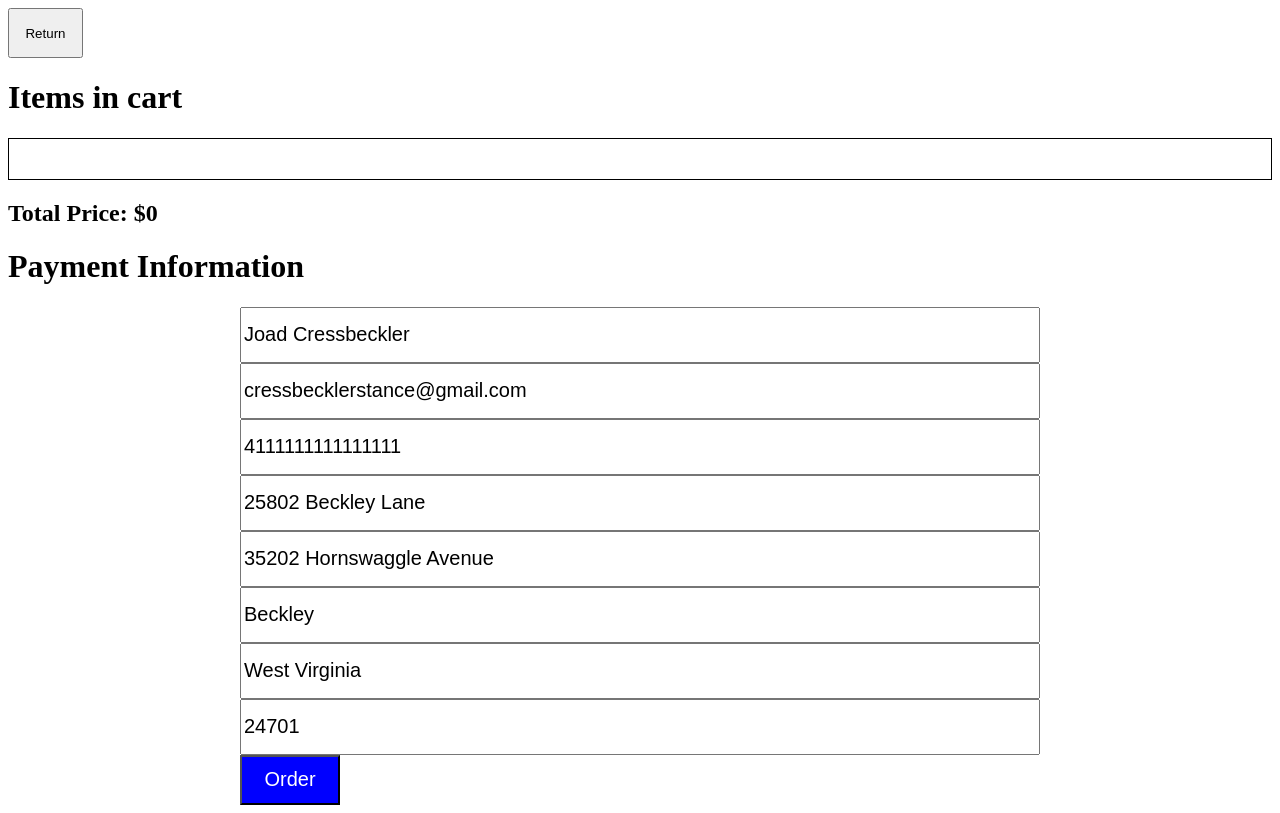
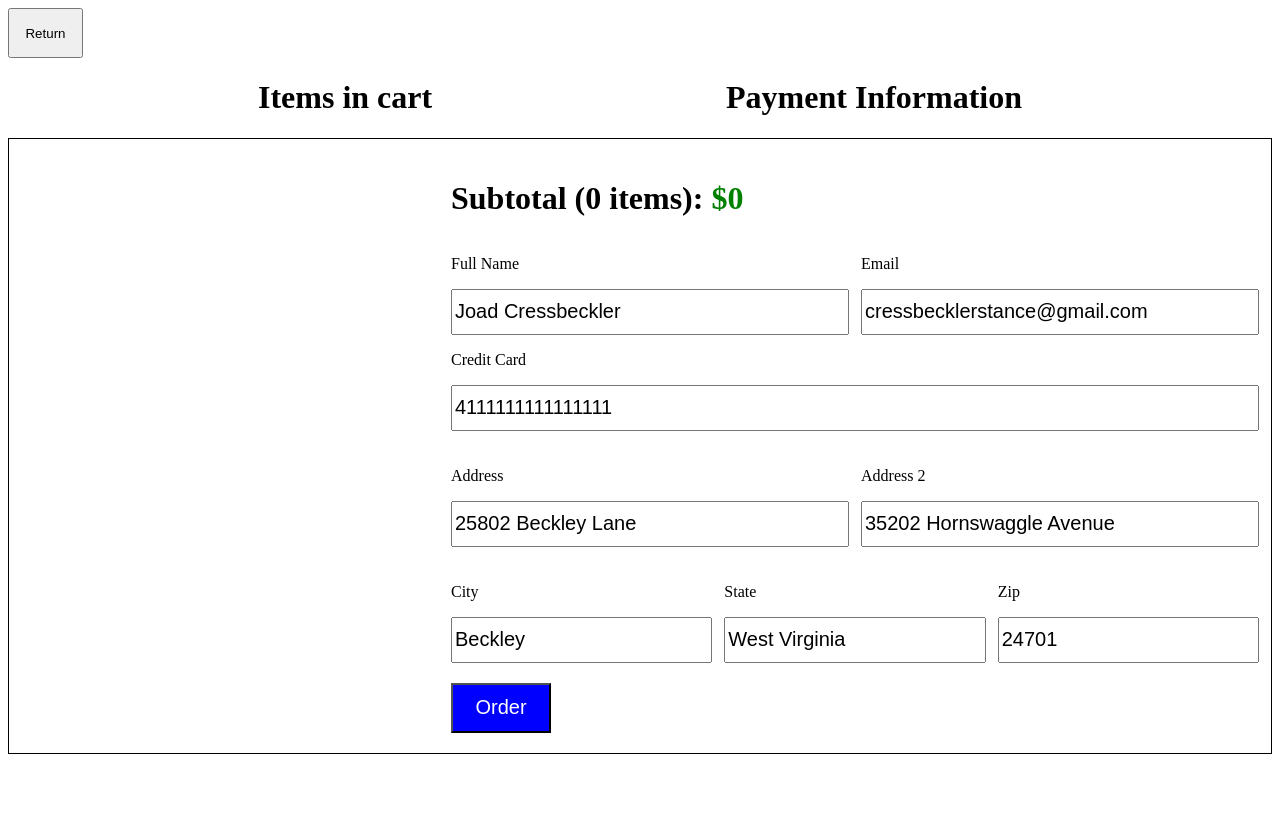
Before and after one commit to jacokyle01/coms319-hw02, a React (Create React App) app in the folder assignment02/: page / in a window 1280 px wide. Both pictures are taken after a click on the button "Checkout". Built offline with nearby package versions, Linux system fonts and the light colour scheme.

Commit message:
Added styling + total price to confirmation view

```diff
--- a/assignment02/src/App.js
+++ b/assignment02/src/App.js
@@ -54,7 +54,7 @@ const App = () => {
 				{filteredProducts.map((product) => (
 					<div className="visible-product">
 						<h1>{product.title}</h1>
-						<img alt="Product" src={product.images[0]} />
+						<img className="product-img" alt="Product" src={product.images[0]} />
 						<div className="product-info">
 							<p>{product.description}</p>
 							<h2>${product.price}</h2>
@@ -97,62 +97,93 @@ const App = () => {
 		  setDataF(data);
 		  setView("confirm");
 		};
+
 		return (
 		  <div>
 			<form
 			  onSubmit={handleSubmit(onSubmit)}
 			  style={{ width: "800px", margin: "0 auto" }}
 			>
+			  <div style={{ marginBottom: "20px" }}>
+				<div style={{ display: "flex", marginBottom: "10px" }}>
+				  <div style={{ marginRight: "20px", flex: 1 }}>
+					<p>Full Name</p>
 					<input
 					  {...register("fullName", { required: true })}
 					  placeholder="Full Name"
-						style={{ width: "792px", height: "50px", fontSize: 20 }}
+					  style={{ width: "100%", height: "40px", fontSize: 20 }}
 					/>
 					{errors.fullName && <p>Full Name is required.</p>}
+				  </div>
+				  <div style={{ flex: 1 }}>
+					<p>Email</p>
 					<input
 					  {...register("email", { required: true, pattern: /^\S+@\S+$/i })}
 					  placeholder="Email"
-						style={{ width: "792px", height: "50px", fontSize: 20 }}
+					  style={{ width: "100%", height: "40px", fontSize: 20 }}
 					/>
 					{errors.email && <p>Email is required.</p>}
+				  </div>
+				</div>
+				<p>Credit Card</p>
 				<input
 				  {...register("creditCard", {
 					required: true,
 					pattern: /^[0-9]{16}$/,
 				  })}
 				  placeholder="Credit Card"
-						style={{ width: "792px", height: "50px", fontSize: 20 }}
+				  style={{ width: "100%", height: "40px", fontSize: 20 }}
 				/>
 				{errors.creditCard && <p>Please enter a valid credit card number.</p>}
+			  </div>
+			  <div style={{ display: "flex", marginBottom: "20px" }}>
+				<div style={{ marginRight: "20px", flex: 1 }}>
+				  <p>Address</p>
 				  <input
 					{...register("address", { required: true })}
 					placeholder="Address"
-						style={{ width: "792px", height: "50px", fontSize: 20 }}
+					style={{ width: "100%", height: "40px", fontSize: 20 }}
 				  />
 				  {errors.address && <p>Address is required.</p>}
+				</div>
+				<div style={{ flex: 1 }}>
+				  <p>Address 2</p>
 				  <input
 					{...register("address2")}
 					placeholder="Address 2"
-						style={{ width: "792px", height: "50px", fontSize: 20 }}
+					style={{ width: "100%", height: "40px", fontSize: 20 }}
 				  />
+				</div>
+			  </div>
+			  <div style={{ display: "flex", marginBottom: "20px" }}>
+				<div style={{ marginRight: "20px", flex: 1 }}>
+				  <p>City</p>
 				  <input
 					{...register("city", { required: true })}
 					placeholder="City"
-						style={{ width: "792px", height: "50px", fontSize: 20 }}
+					style={{ width: "100%", height: "40px", fontSize: 20 }}
 				  />
 				  {errors.city && <p>City is required.</p>}
+				</div>
+				<div style={{ marginRight: "20px", flex: 1 }}>
+				  <p>State</p>
 				  <input
 					{...register("state", { required: true })}
 					placeholder="State"
-						style={{ width: "792px", height: "50px", fontSize: 20 }}
+					style={{ width: "100%", height: "40px", fontSize: 20 }}
 				  />
 				  {errors.state && <p>State is required.</p>}
+				</div>
+				<div style={{ flex: 1 }}>
+				  <p>Zip</p>
 				  <input
 					{...register("zip", { required: true, pattern: /^[0-9]{5}$/ })}
 					placeholder="Zip"
-						style={{ width: "792px", height: "50px", fontSize: 20 }}
+					style={{ width: "100%", height: "40px", fontSize: 20 }}
 				  />
 				  {errors.zip && <p>Please enter a valid zip code.</p>}
+				</div>
+			  </div>
 			  <button
 				type="submit"
 				style={{
@@ -179,22 +210,26 @@ const App = () => {
 		const totalPrice = cart.reduce((total, product) => {
 			return total + product.quantity * product.price;
 		}, 0);
+		const totalItems = cart.reduce((total, product) => {
+			return total + product.quantity;
+		}, 0);
 
 		return (
 			<>
 				<div id="cart-wrap">
+					<div style={{flex: 1}}>
 					{cart.map((product) => (
 						<div key={product.id} className="cart-product">
 							<div id="cart-image">
-								<img alt="Product" src={product.images[0]} />
+								<img className="cart-pic" alt="Product" src={product.images[0]} />
 							</div>
-							<div style={{ flex: "1" }}>
+							<div style={{ flex: "1", marginLeft:"20px", textAlign:"center"}}>
 								<h2>{product.title}</h2>
 								<p>Quantity: {product.quantity}</p>
-								<td style={{ textAlign: "right" }}>
-									Price: ${product.price * product.quantity}
+							</div>
+								<td style={{ float: "right"}}>
+									<h1 style={{ color: 'green', fontWeight: 'bold' }}>${product.price * product.quantity}</h1>
 								</td>
-							</div>
 						</div>
 					))}
 					{/* <div id="cart-price">
@@ -203,9 +238,9 @@ const App = () => {
 					</div> */}
 				</div>
 				<div id="payment-wrap">
-					<h2>Total Price: ${totalPrice}</h2>
-					<h1>Payment Information</h1>
+					<h1>Subtotal ({totalItems} items): <span style={{ color: "green" }}>${totalPrice}</span></h1>
 					{Payment()}
+					</div>
 				</div>
 			</>
 		);
@@ -220,9 +255,23 @@ const App = () => {
 					</button>
 				</header>
 				<main>
+					<div style={{ display: "flex", justifyContent: "space-between", marginLeft:"250px", marginRight:"250px" }}>
+						<div>
 							<h1>Items in cart</h1>
+						</div>
+						<div>
+							<h1>Payment Information</h1>
+						</div>
+					</div>
 					{renderCart()}
 				</main>
+				{/* <main>
+					<div style={{display:"flex"}}>
+						<h1>Items in cart</h1>
+						<h1 style={{float:"right"}}>Payment Information</h1>
+					</div>
+					{renderCart()}
+				</main> */}
 			</div>
 		);
 	};
@@ -234,10 +283,11 @@ const App = () => {
 					<input
 						id="searchbar"
 						placeholder="Type to search"
+						style={{width:"600px", height:"30px", fontSize:"20", alignSelf:"center", fontSize:'20px'}}
 						value={query}
 						onChange={updateQuery}
 					></input>
-					<button id="checkout" onClick={() => setView("cart")}>
+					<button style={{float: "right", width: "100px", height: "40px", fontSize: 20,background: "blue",color: "white",}} id="checkout" onClick={() => setView("cart")}>
 						{" "}
 						Checkout
 					</button>
@@ -261,6 +311,10 @@ const App = () => {
 	};
 
 	const confirmView = () => {
+		const cart = purchasedProducts();
+		const totalPrice = cart.reduce((total, product) => {
+			return total + product.quantity * product.price;
+		}, 0);
 		return (
 			<>
 				<div id="receipt">
@@ -281,11 +335,12 @@ const App = () => {
 								<tr key={index} className="receipt-line">
 									<td>{product.title}</td>
 									<td>{product.quantity}</td>
-									<td>{product.price}</td>
+									<td>${product.price}</td>
 								</tr>
 							))}
 						</tbody>
 					</table>
+					<p>Price Total: ${totalPrice}</p>
 					{/* {console.log(cart)} */}
 				</div>
 				<button id="fresh" onClick={() => handleFreshBrowse()}>
--- a/assignment02/src/index.css
+++ b/assignment02/src/index.css
@@ -6,15 +6,17 @@
 	display: grid;
 	grid-template-columns: 1fr 1fr 1fr;
 	margin: 10%;
+	grid-gap: 5px;
 }
 
 .visible-product {
-	border: 1px dashed black;
+	border: 1px solid black;
+	border-radius: 10px;
 }
 
-img {
-	max-width: 200px;
-	max-height: 100%;
+.product-img {
+	/* max-width: 200px; */
+	height: 200px;
 }
 
 button {
@@ -28,22 +30,34 @@ button {
 	align-items: center;
 }
 
+#cart-wrap {
+	display: flex;
+	flex: 1;
+	flex-direction: row;
+	margin: 0;
+	padding: 10px;
+	border: 1px solid black;
+}
+
 .cart-product {
 	border: 1px solid black;
-	margin-bottom: 20px;
+	margin-bottom: 10px;
 	border-bottom: 1px solid black;
 	display: flex;
+	flex-direction: row;
 	flex: 2;
 	padding: 10px;
 	flex-wrap: wrap;
 }
 
-#cart-wrap {
-	display: flex;
-	flex-direction: column;
-	margin: 0;
-	padding: 20px;
-	border: 1px solid black;
+.cart-pic {
+	height: 100px;
+	object-fit: cover;
+}
+
+#payment-wrap {
+	padding: 10px;
+	align-items: center;
 }
 
 .cart-image {
@@ -79,3 +93,7 @@ button {
 .price {
 	width: 20%;
 }
+
+.header {
+	background-color: darkslategrey;
+}
```
Lines whose indentation alone changed are shown as unchanged.
